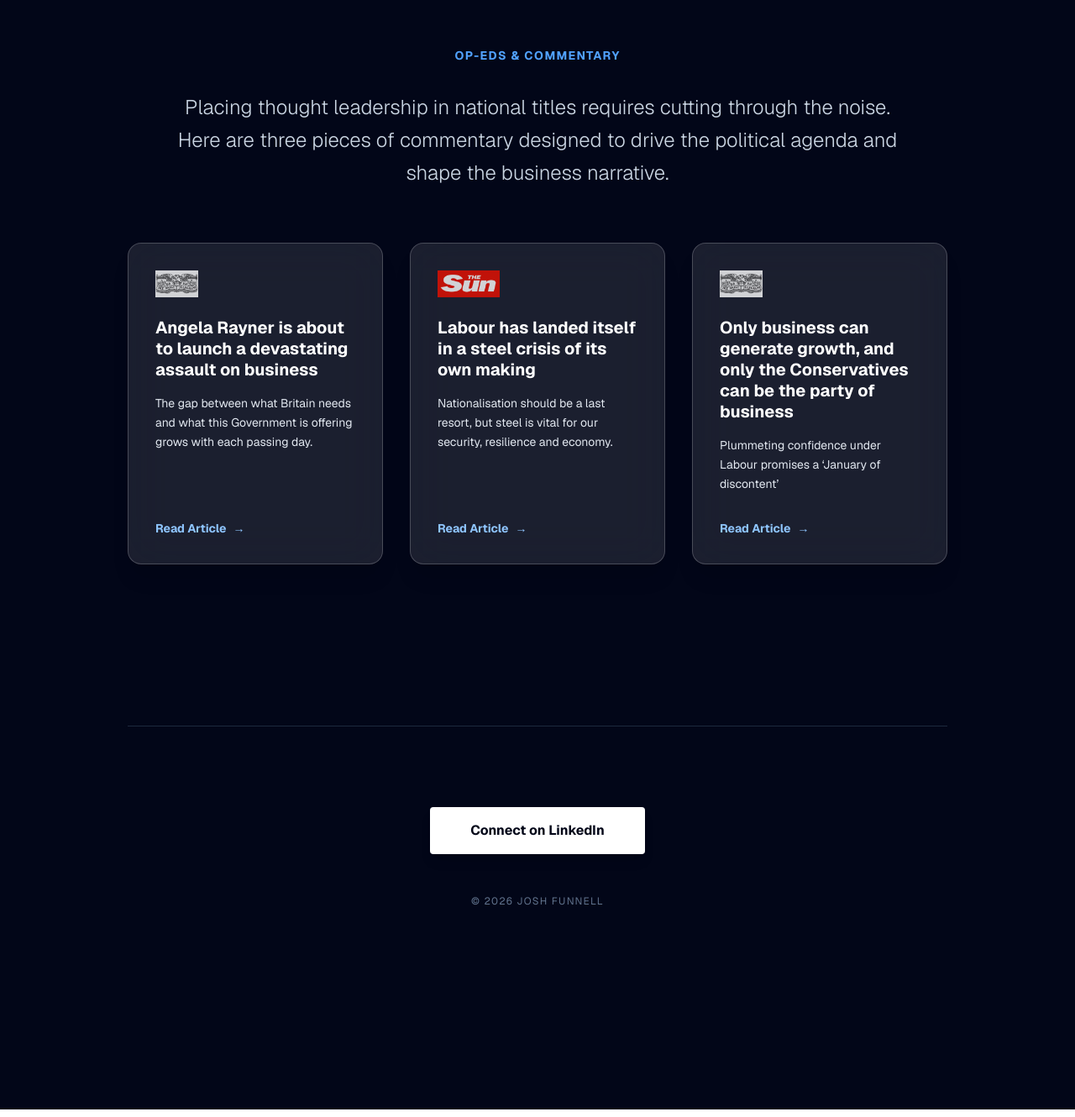
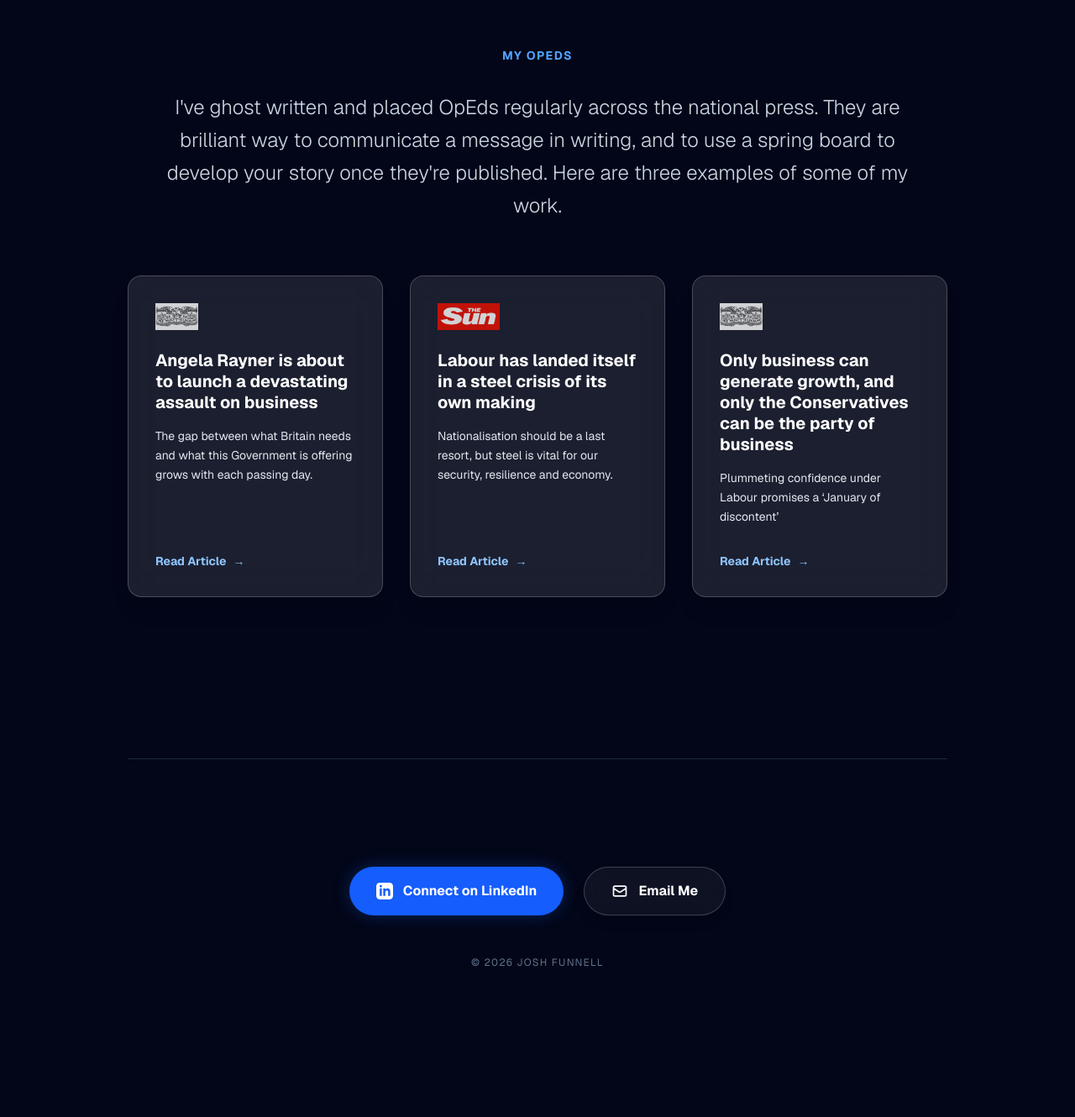
Before and after one commit to BiologicallyPollos/myportfolio, a Next.js app: page / in a window 1280 px wide. Shown: the part 2464-3794 px from the top of the page at 84% size. Built offline with nearby package versions, Linux system fonts and the light colour scheme.

Commit message:
Update page.tsx

```diff
--- a/app/page.tsx
+++ b/app/page.tsx
@@ -9,7 +9,6 @@ export default function Home() {
 
   const [selectedSpeech, setSelectedSpeech] = useState<null | any>(null);
   const [selectedVideo, setSelectedVideo] = useState<null | string>(null);
-  // NEW: State to handle the Op-Ed reader modal
   const [selectedArticle, setSelectedArticle] = useState<null | any>(null);
 
   const { scrollYProgress } = useScroll();
@@ -544,7 +543,6 @@ I commend this motion to the House.`,
     }
   ];
 
-  // NEW: The Articles Data Array
   const articles = [
     {
       id: "article-1",
@@ -721,7 +719,7 @@ Relative to other economies, the UK over-taxes both property and employment, hit
 
 The better news is that we Conservatives can fix this. We know how to, and in Kemi Badenoch we have a leader with business experience who completely understands the need. My own mentor and the inspiration for me to go into politics after a decades-long career in business, Lord Young, understood this and is most famous for his time as secretary of state for enterprise.
 
-At recent elections we have struggled to attract the support of younger voters but with their side-hustles and gig-economy entrepreneurialism, they are natural Conservatives if we can convince them we are on their side. Margaret Thatcher’s majorities were built with the support of an army of small business owners and the self-employed, hungry for a government that rewarded aspiration.
+At recent elections we’ve struggled to attract the support of younger voters but with their side-hustles and gig-economy entrepreneurialism, they are natural Conservatives if we can convince them we are on their side. Margaret Thatcher’s majorities were built with the support of an army of small business owners and the self-employed, hungry for a government that rewarded aspiration.
 
 We will develop the detail over the coming months but this is an area where principles translate straightforwardly into policy. Lower taxes, a smaller state which does fewer things better and a government willing to stand up and defend wealth-creating risk-takers. The difference is that this time our plans must be credible, fully prepared in advance and ready to implement on day one of our next term in office.
 
@@ -793,7 +791,7 @@ Finally, one of my tasks as shadow business secretary is to seek out talent for
       </div>
 
       {/* Speeches Grid */}
-      <div className="max-w-5xl mx-auto px-6 space-y-48 pb-48 relative z-10">
+      <div className="max-w-5xl mx-auto px-6 space-y-48 pb-32 relative z-10">
         <motion.section {...slideUp} className="space-y-16">
           <div className="text-center max-w-4xl mx-auto">
             <h2 className="text-sm font-bold tracking-widest text-blue-400 uppercase mb-8">Speeches</h2>
@@ -821,9 +819,9 @@ Finally, one of my tasks as shadow business secretary is to seek out talent for
         {/* OP-EDS & COMMENTARY GRID */}
         <motion.section {...slideUp} className="space-y-16">
           <div className="text-center max-w-4xl mx-auto">
-            <h2 className="text-sm font-bold tracking-widest text-blue-400 uppercase mb-8">Op-Eds & Commentary</h2>
+            <h2 className="text-sm font-bold tracking-widest text-blue-400 uppercase mb-8">My OpEds</h2>
             <p className="text-xl md:text-2xl text-slate-300 font-light leading-relaxed">
-              Placing thought leadership in national titles requires cutting through the noise. Here are three pieces of commentary designed to drive the political agenda and shape the business narrative.
+              I've ghost written and placed OpEds regularly across the national press. They are brilliant way to communicate a message in writing, and to use a spring board to develop your story once they're published. Here are three examples of some of my work.
             </p>
           </div>
 
@@ -847,11 +845,36 @@ Finally, one of my tasks as shadow business secretary is to seek out talent for
           </div>
         </motion.section>
 
-        <footer className="pt-24 flex flex-col items-center border-t border-slate-800 pb-12">
-          <a href="https://linkedin.com/in/your-profile" target="_blank" className="px-12 py-4 bg-white text-slate-950 rounded-sm font-bold hover:bg-slate-200 transition-colors shadow-lg">
-            Connect on LinkedIn
-          </a>
-          <p className="mt-12 text-slate-500 font-sans text-xs tracking-widest uppercase">© 2026 Josh Funnell</p>
+        {/* --- FOOTER & CONTACT BUTTONS --- */}
+        <footer className="pt-32 flex flex-col items-center border-t border-slate-800 pb-12">
+
+          <div className="flex flex-col sm:flex-row gap-6 mb-12">
+            {/* LinkedIn Button */}
+            <a
+              href="https://www.linkedin.com/in/joshfunnell/"
+              target="_blank"
+              rel="noopener noreferrer"
+              className="group flex items-center justify-center gap-3 px-8 py-4 bg-blue-600 text-white rounded-full font-bold hover:bg-blue-500 transition-all duration-300 shadow-[0_0_20px_rgba(37,99,235,0.3)] hover:shadow-[0_0_30px_rgba(37,99,235,0.5)] hover:-translate-y-1"
+            >
+              <svg className="w-5 h-5 fill-current" viewBox="0 0 24 24">
+                <path d="M19 0h-14c-2.761 0-5 2.239-5 5v14c0 2.761 2.239 5 5 5h14c2.762 0 5-2.239 5-5v-14c0-2.761-2.238-5-5-5zm-11 19h-3v-11h3v11zm-1.5-12.268c-.966 0-1.75-.79-1.75-1.764s.784-1.764 1.75-1.764 1.75.79 1.75 1.764-.783 1.764-1.75 1.764zm13.5 12.268h-3v-5.604c0-3.368-4-3.113-4 0v5.604h-3v-11h3v1.765c1.396-2.586 7-2.777 7 2.476v6.759z"/>
+              </svg>
+              Connect on LinkedIn
+            </a>
+
+            {/* Email Button */}
+            <a
+              href="mailto:josh.funnell1@hotmail.com"
+              className="group flex items-center justify-center gap-3 px-8 py-4 bg-white/5 backdrop-blur-md text-white border border-white/20 rounded-full font-bold hover:bg-white hover:text-slate-950 transition-all duration-300 shadow-lg hover:-translate-y-1"
+            >
+              <svg className="w-5 h-5 transition-colors" fill="none" stroke="currentColor" viewBox="0 0 24 24" xmlns="http://www.w3.org/2000/svg">
+                <path strokeLinecap="round" strokeLinejoin="round" strokeWidth={2} d="M3 8l7.89 5.26a2 2 0 002.22 0L21 8M5 19h14a2 2 0 002-2V7a2 2 0 00-2-2H5a2 2 0 00-2 2v10a2 2 0 002 2z" />
+              </svg>
+              Email Me
+            </a>
+          </div>
+
+          <p className="text-slate-500 font-sans text-xs tracking-widest uppercase">© 2026 Josh Funnell</p>
         </footer>
       </div>
 
```
